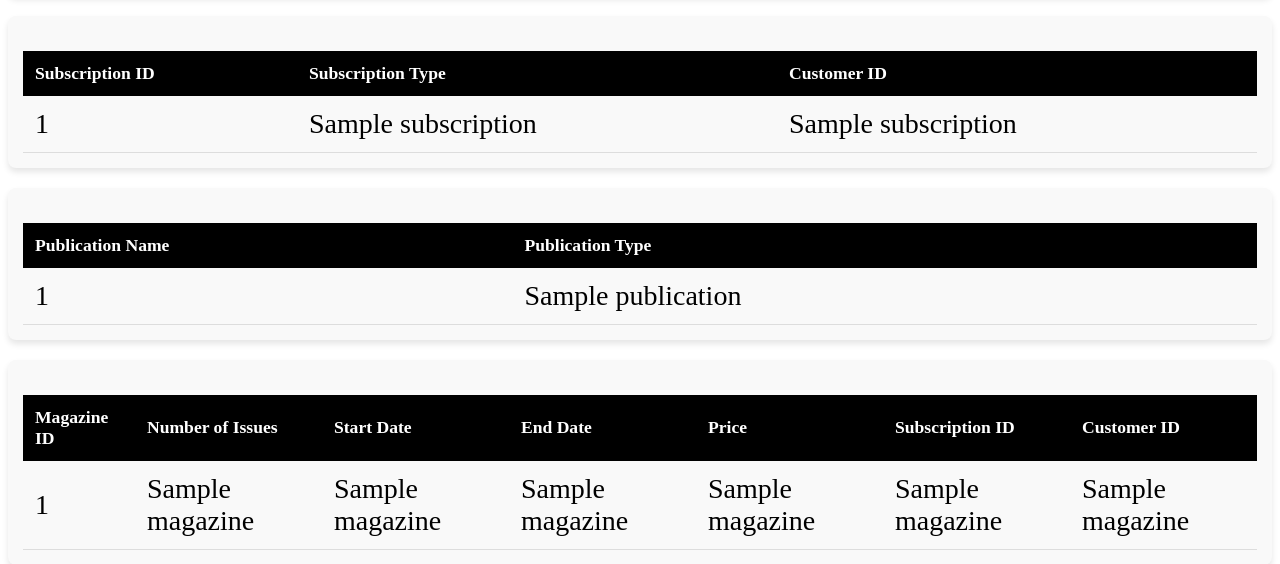
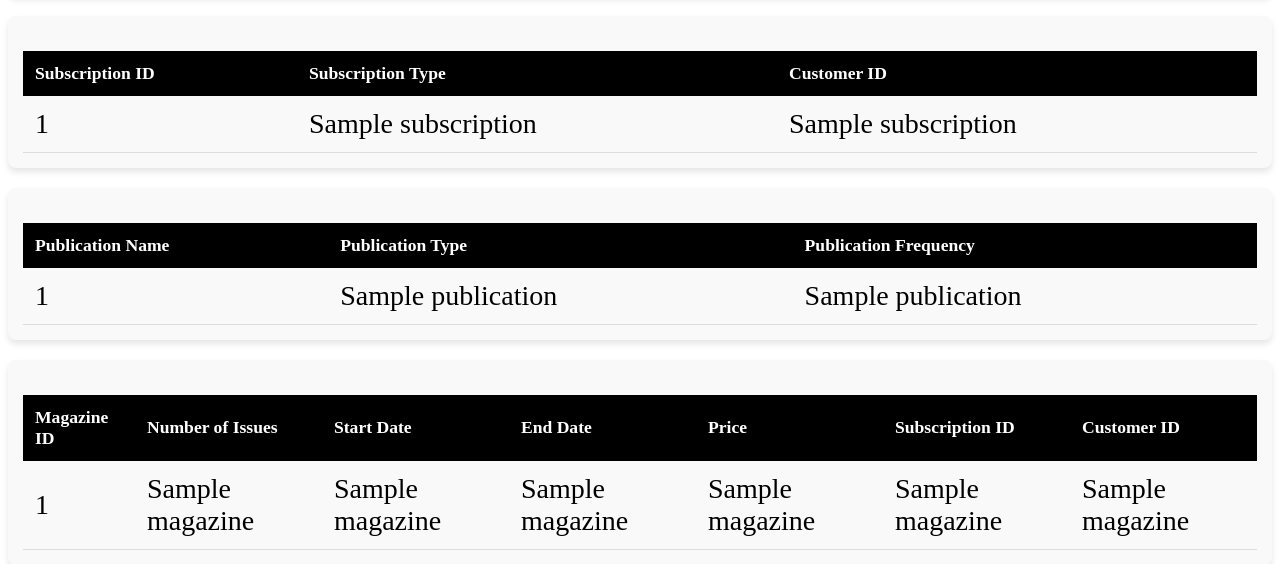
Before and after one commit to anonode/CRUD_App, a Python web app: template app/templates/create.html in a window 1280 px wide. Shown: the part 236-800 px from the top of the page. Run offline with Jinja, Linux system fonts and the light colour scheme; the template is opened without the code that fills it: most values are stand-ins (such as "Sample title", 1, 10 or a date in 2020).

Commit message:
add publication frequency to table data

```diff
--- a/app/templates/create.html
+++ b/app/templates/create.html
@@ -85,6 +85,7 @@
                     <tr>
                         <th>Publication Name</th>
                         <th>Publication Type</th>
+                        <th>Publication Frequency</th>
                     </tr>
                 </thead>
                 <tbody>
@@ -92,6 +93,7 @@
                         <tr>
                             <td>{{ publication[0] }}</td>
                             <td>{{ publication[1] }}</td>
+                            <td>{{ publication[2] }}</td>
                         </tr>
                     {% endfor %}
                 </tbody>
```
